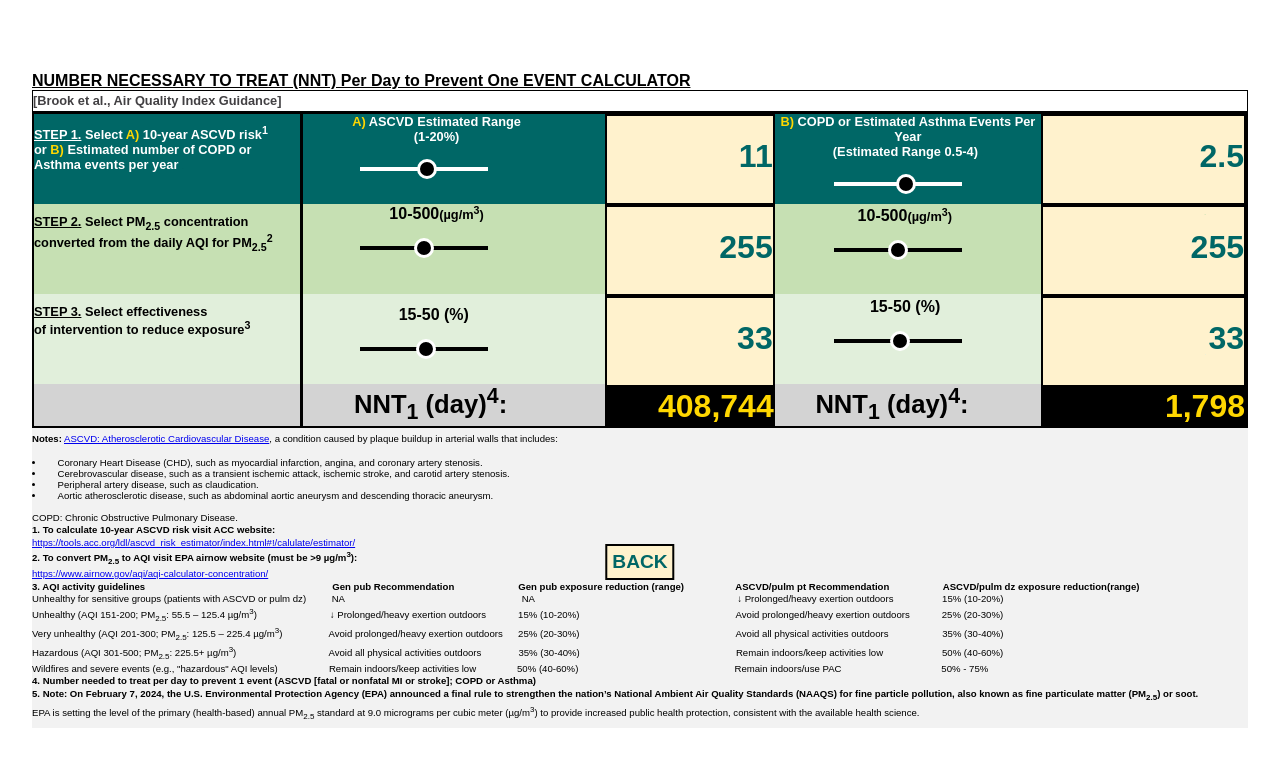
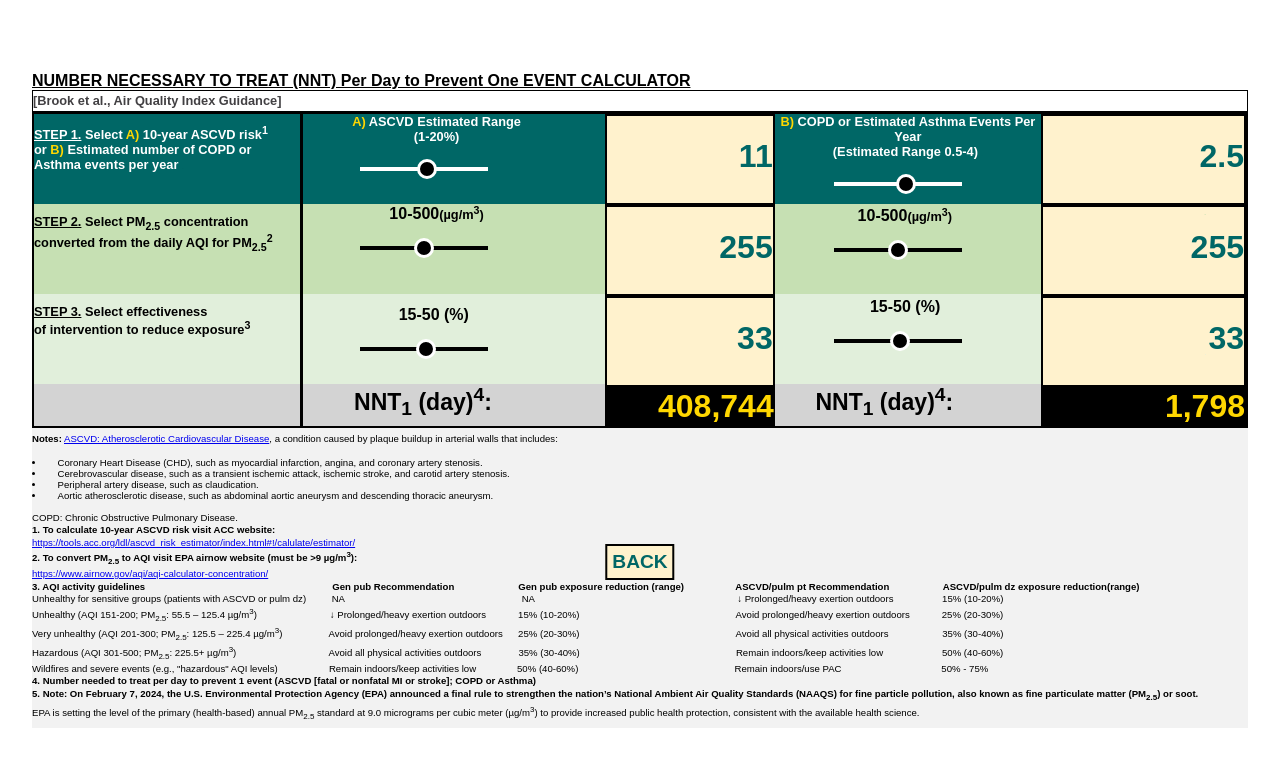
Before and after one commit to jss37/nntcalc, a plain HTML site: page index.html in a window 1280 px wide. Drawn offline with Linux system fonts and the light colour scheme.

Commit message:
Update index.html

```diff
--- a/index.html
+++ b/index.html
@@ -262,7 +262,7 @@
 
                         </div>
                         <div class="instructionRow" style="height:1.2vh;width:100%">
-                            <span class="instructionLabel" style="float: left;margin-left:25vw;padding-top: 0px;font-size:2vw;">NNT<sub>1</sub> (day)<sup>4</sup>:</span>
+                            <span class="instructionLabel" style="float: left;margin-left:25vw;padding-top: 0px;font-size:1.8vw;">NNT<sub>1</sub> (day)<sup>4</sup>:</span>
                         </div>
                     </div>
                 </td>
@@ -297,7 +297,7 @@
 
                                 </label>
                             </div>
-                              <span class="instructionLabel" style="float: left;margin-left:40vw;padding-top: 60px;font-size:2vw">NNT<sub>1</sub> (day)<sup>4</sup>:</span>
+                              <span class="instructionLabel" style="float: left;margin-left:40vw;padding-top: 60px;font-size:1.8vw">NNT<sub>1</sub> (day)<sup>4</sup>:</span>
                         </div>
                 </td>
                 <td style="font-size:60px;width: 50%;">
```
